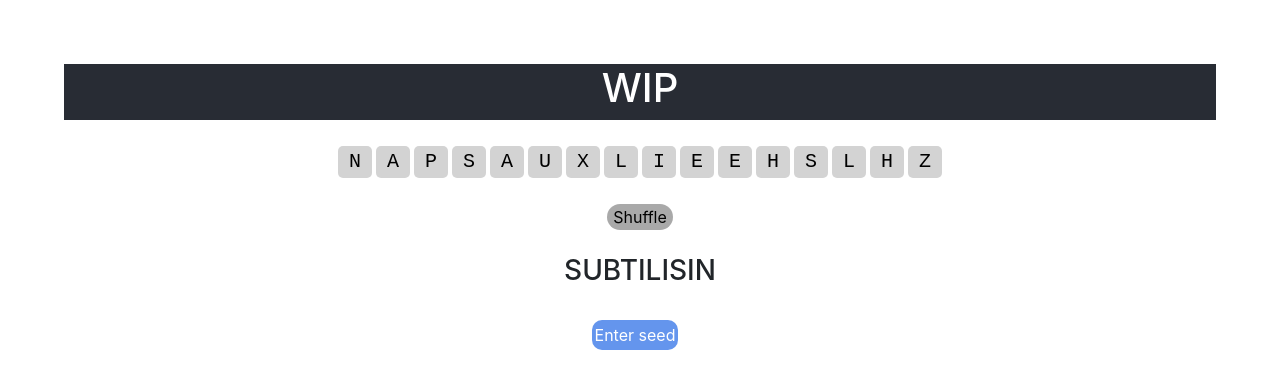
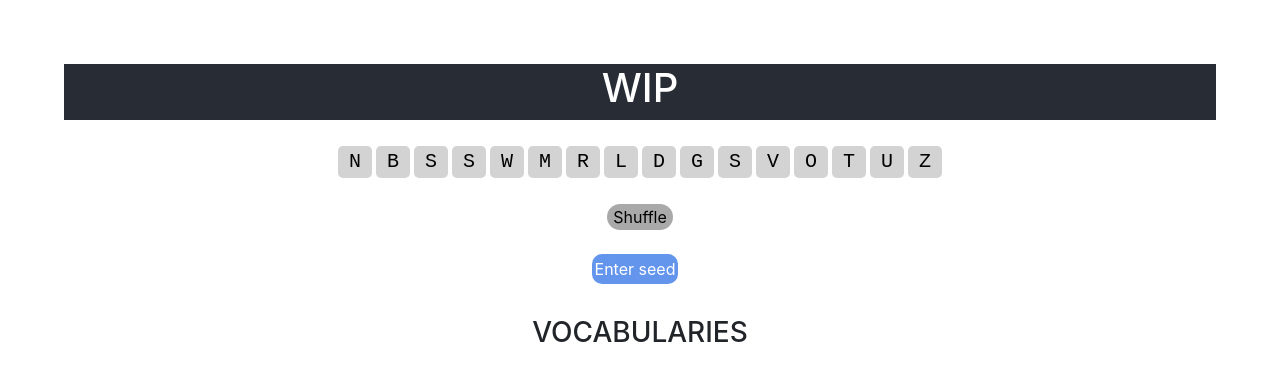
Before and after one commit to luiarthur/boggle-react-ts, a React (Create React App) app: page / in a window 1280 px wide. Shown: the top 388 px of the page. Built offline with nearby package versions, Linux system fonts and the light colour scheme.

Commit message:
implemented zipWithIndex

```diff
--- a/src/App.tsx
+++ b/src/App.tsx
@@ -6,6 +6,7 @@ import { Die, dice16, DieComp } from './Die'
 // import { scrabbleDict } from './scrabble-dict'
 import { Pair } from './Pair'
 import * as util from './util'
+import {zipWithIndex} from './util'
 import $ from 'jquery'
 import {Seeder} from './Seeder'
 import * as scrabbleDict from './scrabble-dict.json'
@@ -22,7 +23,7 @@ const shuffleStyle = {
 
 function App() {
   let [diceVal, setDiceVal] = useState(dice.map(_ => _.roll()))
-  let dieComps = diceVal.map(val => <DieComp value={val}/>)
+  let dieComps = zipWithIndex(diceVal).map(z => <DieComp value={z[0]} key={z[1]} />)
 
   function shuffleDice() {
     setDiceVal(dice.map(_ => _.roll()))
@@ -41,10 +42,11 @@ function App() {
       <br/>
 
       <br/>
-      <h3>{dict[util.randint(0, dict.length - 1)]}</h3>
+      <Seeder/>
       <br/>
 
-      <Seeder/>
+      <h3>{dict[util.randint(0, dict.length - 1)]}</h3>
+
     </div>
   );
 }
--- a/src/Seeder.tsx
+++ b/src/Seeder.tsx
@@ -4,18 +4,21 @@ import * as util from './util'
 export function Seeder() {
   let [seedDisplay, setSeedDisplay] = useState("none")
   let [seed, setSeed] = useState("")
+  let [msg, setMsg] = useState("Enter seed")
 
   function toggleSeedDisplay() {
     if (seedDisplay == "none") {
       setSeedDisplay("inline")
+      setMsg("Enter seed")
     } else {
       setSeedDisplay("none")
+      seed > "" && util.reseed(seed) // submit seed
+      setMsg("Using seed: " + seed)
     }
   }
 
   function setGlobalSeed(e) {
     setSeed(e.target.value)
-    seed > "" && util.reseed(seed)
   }
 
   let css = {
@@ -28,7 +31,7 @@ export function Seeder() {
 
   return (
     <form>
-      <label onClick={toggleSeedDisplay} style={css}> Enter seed </label>
+      <label onClick={toggleSeedDisplay} style={css}> {msg} </label>
       <input type="text" id="rngSeed" name="rngSeed"
              onChange={setGlobalSeed}
              style={{display: seedDisplay, borderRadius: "10px"}} />
--- a/src/util.ts
+++ b/src/util.ts
@@ -34,6 +34,14 @@ export function isSquare(x: number) {
   return Math.floor(sqrtx) == sqrtx
 }
 
+export function zipWithIndex<T>(arr: Array<T>) {
+  let result = []
+  for (let i = 0, _aLength = arr.length; i < _aLength; i++) {
+    let element = arr[i]
+    result.push([element, i])
+  }
+  return result
+}
 
 /** Code below is mostly for tests. */
 
```
